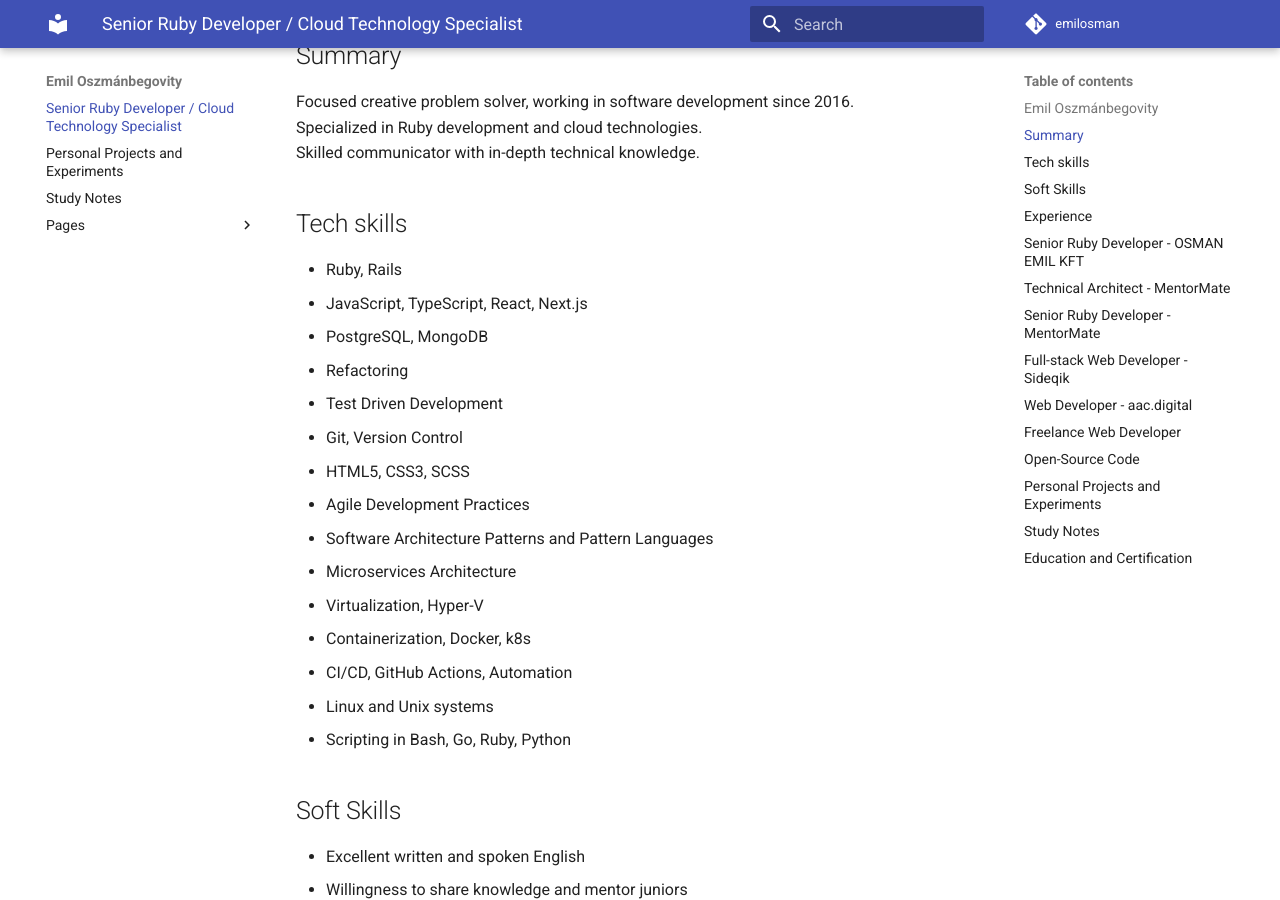
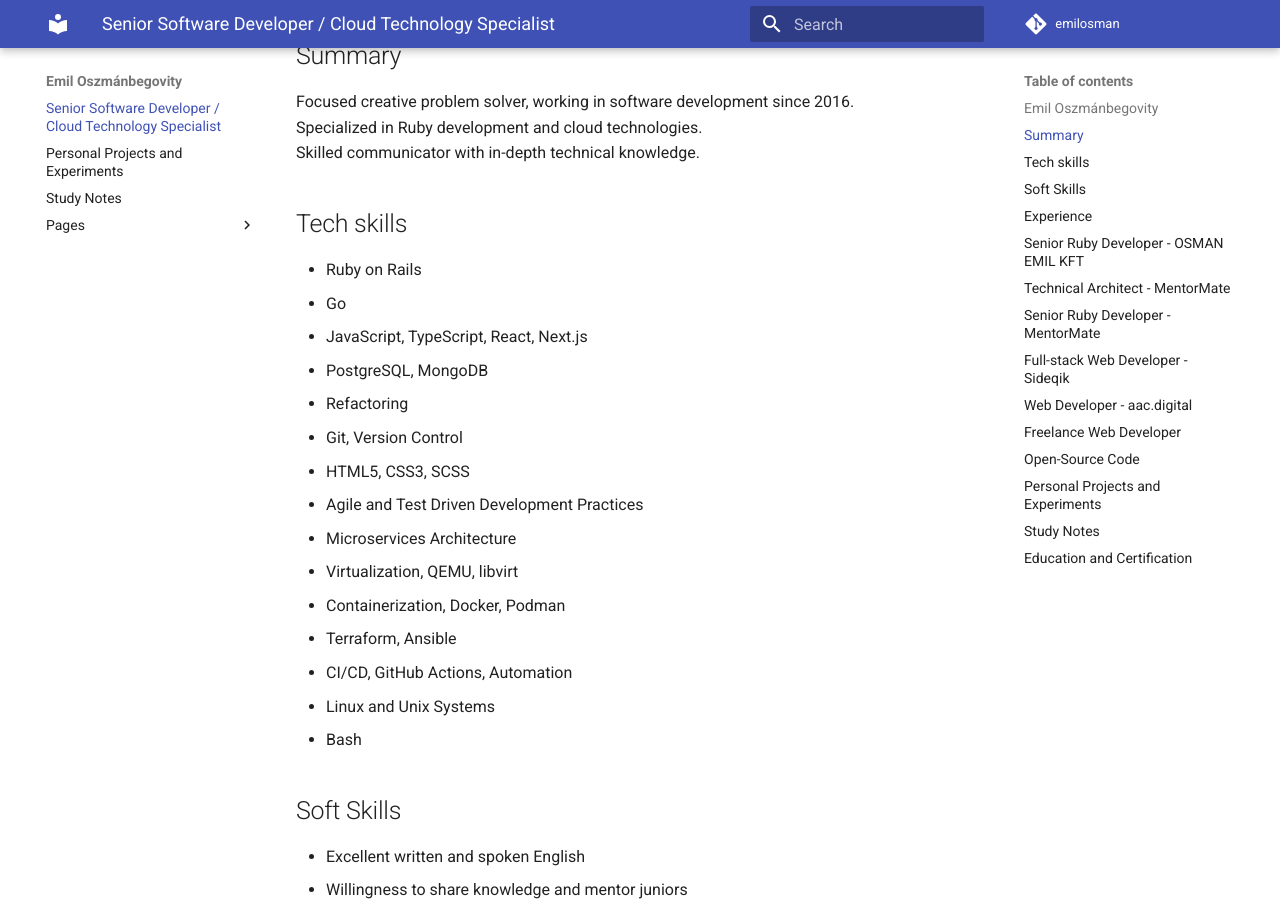
Before and after one commit to emilosman/emilosman, an MkDocs documentation site: the page built from docs/index.md, in a window 1280 px wide and 900 px high, scrolled down 604 px. Built offline with MkDocs 1.6.1 and Material for MkDocs 9.7.7, drawn with Linux system fonts in a browser that asks for light colours; comment, search, counter and statistics services are not loaded; some of the changed text lies outside the part shown.

Commit message:
update cv

```diff
--- a/docs/index.md
+++ b/docs/index.md
@@ -1,4 +1,4 @@
-# Senior Ruby Developer / Cloud Technology Specialist
+# Senior Software Developer / Cloud Technology Specialist
 ## __Emil Oszmánbegovity__
 ![emil](/assets/profile.jpg)
 
@@ -13,21 +13,21 @@ Specialized in Ruby development and cloud technologies.
 Skilled communicator with in-depth technical knowledge.
 
 ## Tech skills
-- Ruby, Rails
+- Ruby on Rails
+- Go
 - JavaScript, TypeScript, React, Next.js
 - PostgreSQL, MongoDB
 - Refactoring
-- Test Driven Development
 - Git, Version Control
 - HTML5, CSS3, SCSS
-- Agile Development Practices
-- Software Architecture Patterns and Pattern Languages
+- Agile and Test Driven Development Practices
 - Microservices Architecture
-- Virtualization, Hyper-V
-- Containerization, Docker, k8s
+- Virtualization, QEMU, libvirt
+- Containerization, Docker, Podman
+- Terraform, Ansible
 - CI/CD, GitHub Actions, Automation
-- Linux and Unix systems
-- Scripting in Bash, Go, Ruby, Python
+- Linux and Unix Systems
+- Bash
 
 ## Soft Skills
 - Excellent written and spoken English
```
